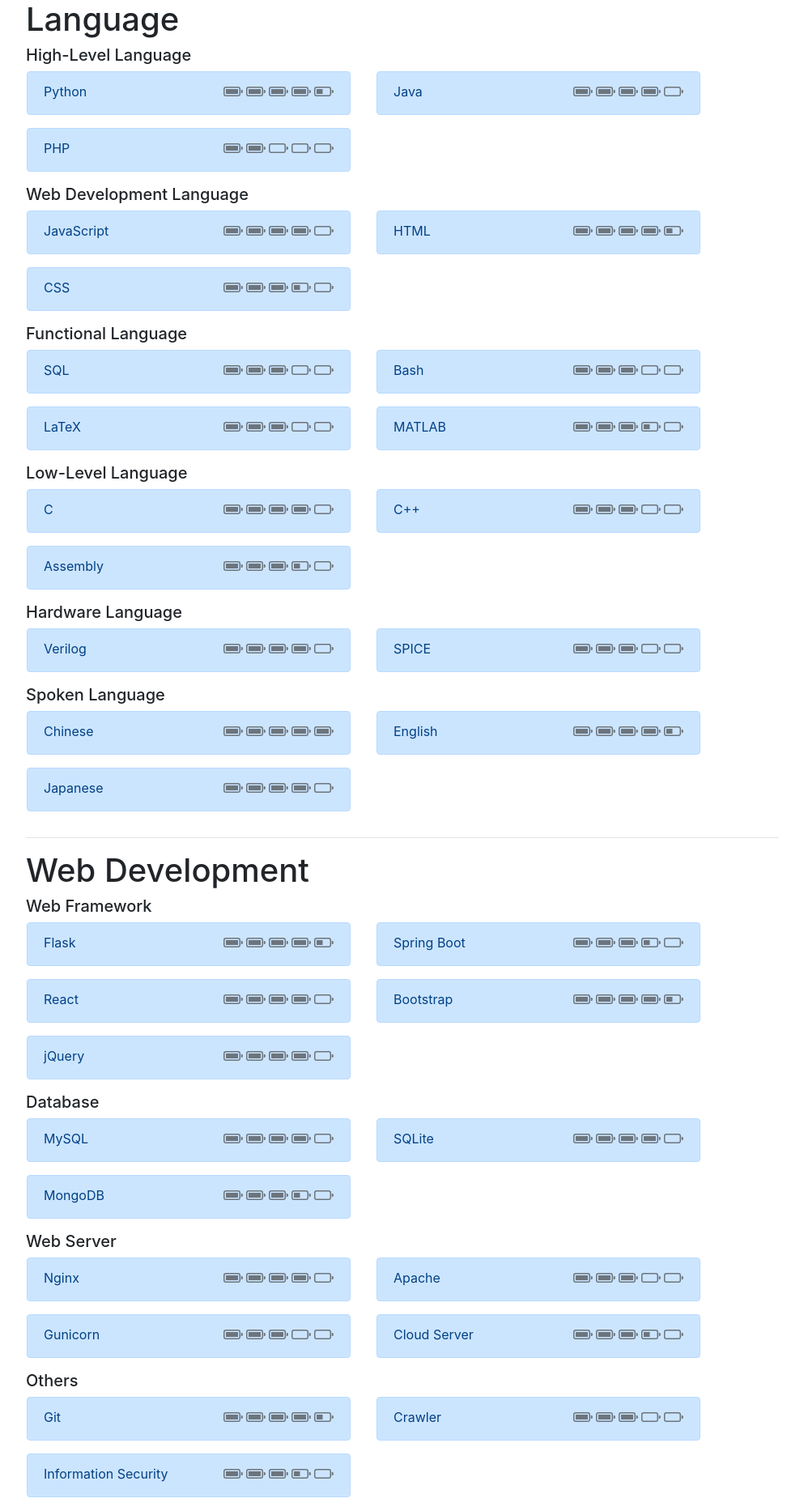
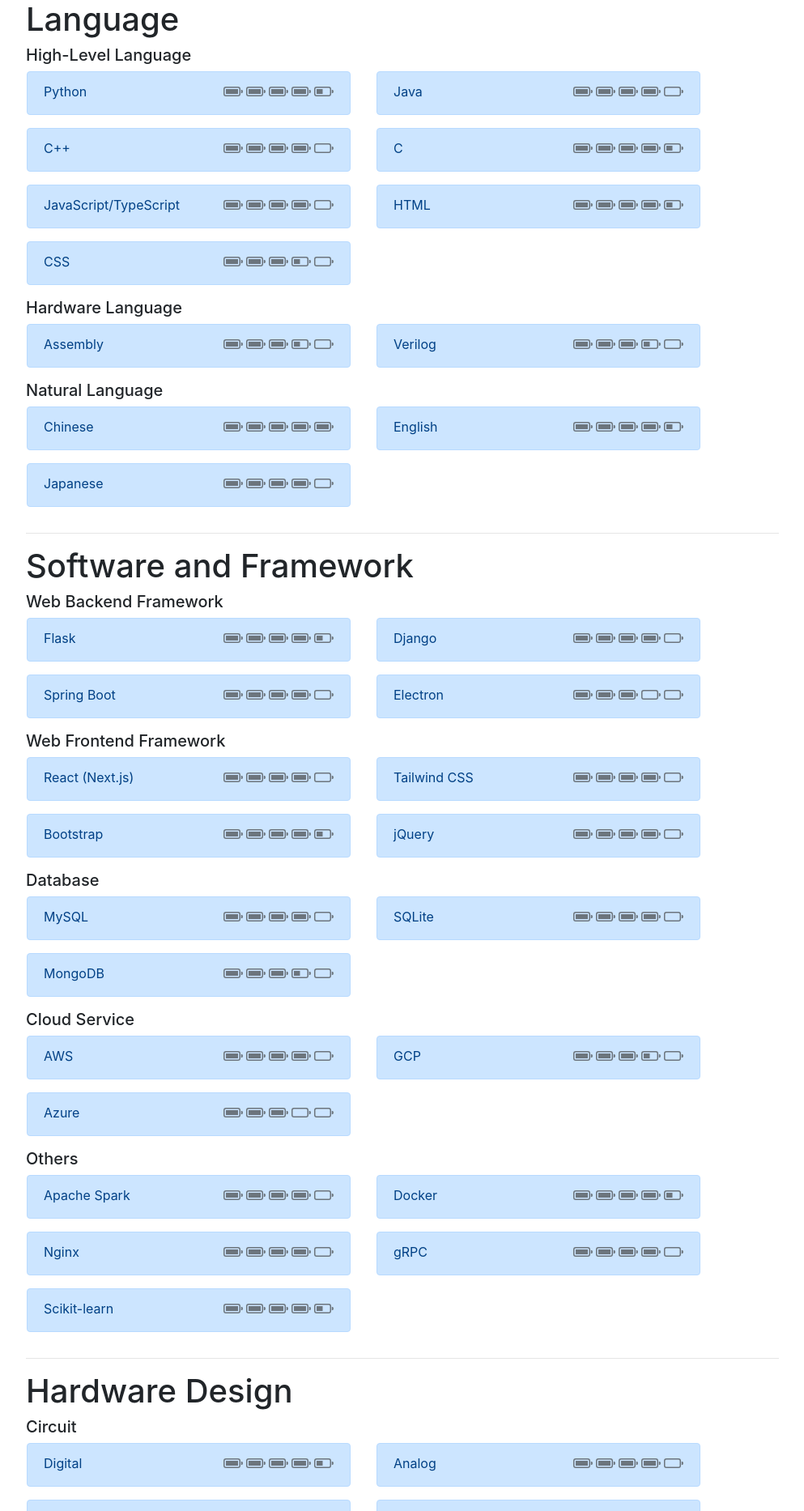
Before and after one commit to HaozheSong/HaozheSong, a Flask app: page /skill in a window 1280 px wide. Shown: the part 54-1920 px from the top of the page at 81% size, without its empty margins (143-1136 px from the left). Run offline with Flask 3, Linux system fonts and the light colour scheme; some libraries are stand-ins or nearby versions.

Commit message:
3.0.1 skill page

```diff
--- a/app.py
+++ b/app.py
@@ -1,4 +1,5 @@
-from flask import Flask, render_template
+from flask import Flask, render_template, abort
+from jinja2 import TemplateNotFound
 
 app = Flask(__name__)
 
@@ -10,7 +11,10 @@
 
 @app.route('/<page>')
 def page(page):
-    return render_template(f'{page}.html')
+    try:
+        return render_template(f'{page}.html')
+    except TemplateNotFound:
+        abort(404)
 
 
 if __name__ == '__main__':
--- a/templates/skill.html
+++ b/templates/skill.html
@@ -63,33 +63,18 @@
             <div class="row">
                 <div class="skill" data-pro="4.5">Python</div>
                 <div class="skill" data-pro="4">Java</div>
-                <div class="skill" data-pro="2">PHP</div>
-            </div>
-            <h5>Web Development Language</h5>
-            <div class="row">
-                <div class="skill" data-pro="4">JavaScript</div>
+                <div class="skill" data-pro="4">C++</div>
+                <div class="skill" data-pro="4.5">C</div>
+                <div class="skill" data-pro="4">JavaScript/TypeScript</div>
                 <div class="skill" data-pro="4.5">HTML</div>
                 <div class="skill" data-pro="3.5">CSS</div>
             </div>
-            <h5>Functional Language</h5>
-            <div class="row">
-                <div class="skill" data-pro="3">SQL</div>
-                <div class="skill" data-pro="3">Bash</div>
-                <div class="skill" data-pro="3">LaTeX</div>
-                <div class="skill" data-pro="3.5">MATLAB</div>
-            </div>
-            <h5>Low-Level Language</h5>
-            <div class="row">
-                <div class="skill" data-pro="4">C</div>
-                <div class="skill" data-pro="3">C++</div>
-                <div class="skill" data-pro="3.5">Assembly</div>
-            </div>
             <h5>Hardware Language</h5>
             <div class="row">
-                <div class="skill" data-pro="4">Verilog</div>
-                <div class="skill" data-pro="3">SPICE</div>
+                <div class="skill" data-pro="3.5">Assembly</div>
+                <div class="skill" data-pro="3.5">Verilog</div>
             </div>
-            <h5>Spoken Language</h5>
+            <h5>Natural Language</h5>
             <div class="row">
                 <div class="skill" data-pro="5">Chinese</div>
                 <div class="skill" data-pro="4.5">English</div>
@@ -98,12 +83,18 @@
         </section>
         <hr>
         <section>
-            <h1>Web Development</h1>
-            <h5>Web Framework</h5>
+            <h1>Software and Framework</h1>
+            <h5>Web Backend Framework</h5>
             <div class="row">
                 <div class="skill" data-pro="4.5">Flask</div>
-                <div class="skill" data-pro="3.5">Spring Boot</div>
-                <div class="skill" data-pro="4">React</div>
+                <div class="skill" data-pro="4">Django</div>
+                <div class="skill" data-pro="4">Spring Boot</div>
+                <div class="skill" data-pro="3">Electron</div>
+            </div>
+            <h5>Web Frontend Framework</h5>
+            <div class="row">
+                <div class="skill" data-pro="4">React (Next.js)</div>
+                <div class="skill" data-pro="4">Tailwind CSS</div>
                 <div class="skill" data-pro="4.5">Bootstrap</div>
                 <div class="skill" data-pro="4">jQuery</div>
             </div>
@@ -113,39 +104,19 @@
                 <div class="skill" data-pro="4">SQLite</div>
                 <div class="skill" data-pro="3.5">MongoDB</div>
             </div>
-            <h5>Web Server</h5>
+            <h5>Cloud Service</h5>
             <div class="row">
-                <div class="skill" data-pro="4">Nginx</div>
-                <div class="skill" data-pro="3">Apache</div>
-                <div class="skill" data-pro="3">Gunicorn</div>
-                <div class="skill" data-pro="3.5">Cloud Server</div>
+                <div class="skill" data-pro="4">AWS</div>
+                <div class="skill" data-pro="3.5">GCP</div>
+                <div class="skill" data-pro="3">Azure</div>
             </div>
             <h5>Others</h5>
             <div class="row">
-                <div class="skill" data-pro="4.5">Git</div>
-                <div class="skill" data-pro="3">Crawler</div>
-                <div class="skill" data-pro="3.5">Information Security</div>
-            </div>
-        </section>
-        <hr>
-        <section>
-            <h1>Machine Learning</h1>
-            <h5>Theory</h5>
-            <div class="row">
-                <div class="skill" data-pro="4.5">Traditional ML</div>
-                <div class="skill" data-pro="4">Deep Learning</div>
-            </div>
-            <h5>ML Framework</h5>
-            <div class="row">
+                <div class="skill" data-pro="4">Apache Spark</div>
+                <div class="skill" data-pro="4.5">Docker</div>
+                <div class="skill" data-pro="4">Nginx</div>
+                <div class="skill" data-pro="4">gRPC</div>
                 <div class="skill" data-pro="4.5">Scikit-learn</div>
-                <div class="skill" data-pro="3">PyTorch</div>
-            </div>
-            <h5>Math Background</h5>
-            <div class="row">
-                <div class="skill" data-pro="4.5">Calculus</div>
-                <div class="skill" data-pro="4.5">Linear Algebra</div>
-                <div class="skill" data-pro="4">Probability</div>
-                <div class="skill" data-pro="4.5">Signal and Linear System</div>
             </div>
         </section>
         <hr>
@@ -164,7 +135,6 @@
                 <div class="skill" data-pro="4.5">Embedded</div>
                 <div class="skill" data-pro="4">FPGA</div>
                 <div class="skill" data-pro="4">Arduino</div>
-                <div class="skill" data-pro="4.5">Computer Architecture</div>
             </div>
             <h5>Tool</h5>
             <div class="row">
```
